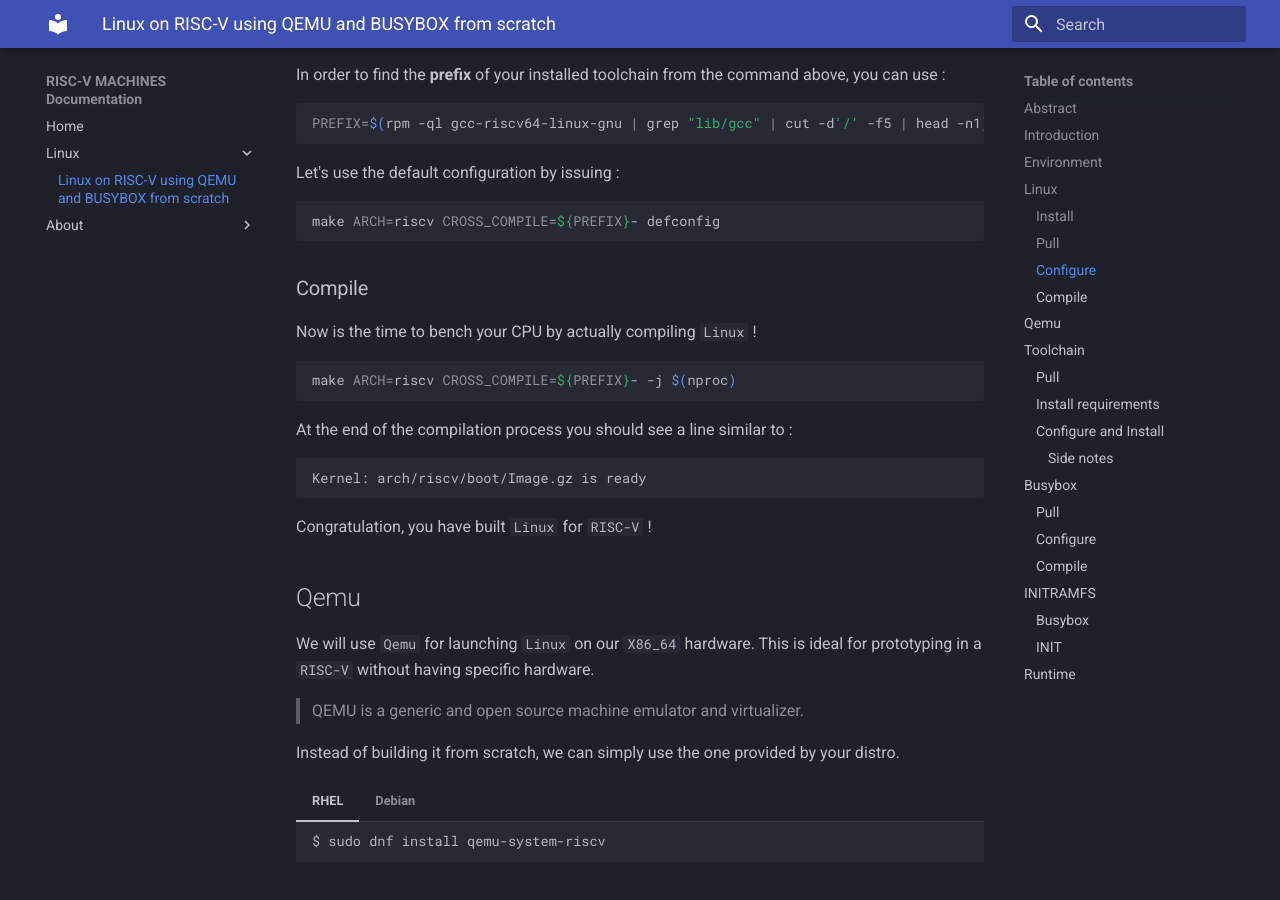
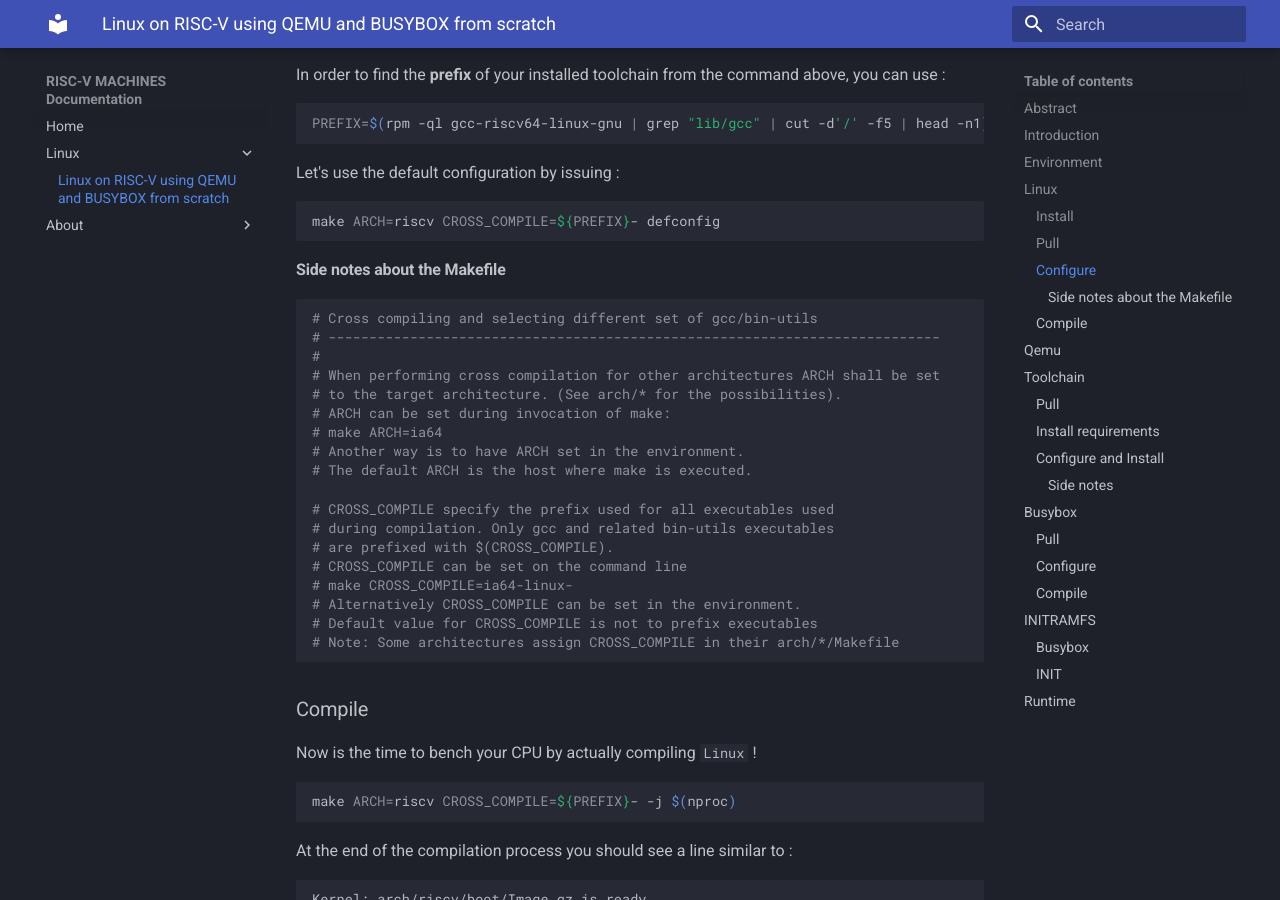
Before and after one commit to rv-machines/documentation, an MkDocs documentation site: the page built from docs/linux/simple.md, in a window 1280 px wide and 900 px high, scrolled down 1249 px. Built offline with MkDocs 1.6.1 and Material for MkDocs 9.7.7, drawn with Linux system fonts in a browser that asks for light colours.

Commit message:
Added notes

````diff
--- a/docs/linux/simple.md
+++ b/docs/linux/simple.md
@@ -61,6 +61,29 @@
 
 ``` bash
 make ARCH=riscv CROSS_COMPILE=${PREFIX}- defconfig
+```
+
+#### Side notes about the Makefile
+
+``` Makefile
+# Cross compiling and selecting different set of gcc/bin-utils
+# ---------------------------------------------------------------------------
+#
+# When performing cross compilation for other architectures ARCH shall be set
+# to the target architecture. (See arch/* for the possibilities).
+# ARCH can be set during invocation of make:
+# make ARCH=ia64
+# Another way is to have ARCH set in the environment.
+# The default ARCH is the host where make is executed.
+
+# CROSS_COMPILE specify the prefix used for all executables used
+# during compilation. Only gcc and related bin-utils executables
+# are prefixed with $(CROSS_COMPILE).
+# CROSS_COMPILE can be set on the command line
+# make CROSS_COMPILE=ia64-linux-
+# Alternatively CROSS_COMPILE can be set in the environment.
+# Default value for CROSS_COMPILE is not to prefix executables
+# Note: Some architectures assign CROSS_COMPILE in their arch/*/Makefile
 ```
 
 ### Compile
````
